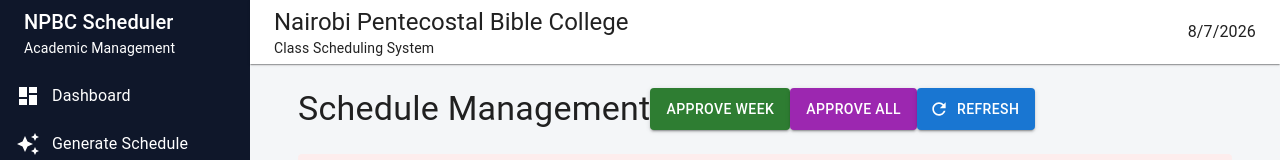
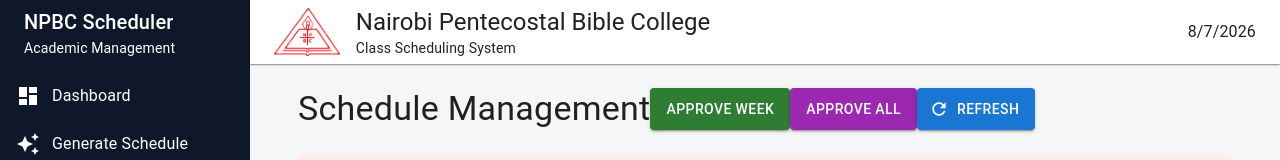
Before and after one commit to npbcsystem/scheduler, a React app in the folder frontend/: page / in a window 1280 px wide. Shown: the top 160 px of the page. Built offline with nearby package versions, Linux system fonts and the light colour scheme; no server answers; the HTML template or start-up script is replaced by a standard one.

Commit message:
update UI edit

```diff
--- a/frontend/src/components/dialogs/EditScheduleDialog.jsx
+++ b/frontend/src/components/dialogs/EditScheduleDialog.jsx
@@ -140,8 +140,8 @@
               value={status}
               onChange={(e) => setStatus(e.target.value)}
             >
-              <MenuItem value="PENDING">Pending</MenuItem>
-
+              <MenuItem value="DRAFT">Draft</MenuItem>
+              <MenuItem value="APPROVED">Approved</MenuItem>
               <MenuItem value="COMPLETED">Completed</MenuItem>
 
               <MenuItem value="CANCELLED">Cancelled</MenuItem>
--- a/frontend/src/components/layout/Header.jsx
+++ b/frontend/src/components/layout/Header.jsx
@@ -13,7 +13,20 @@
       elevation={1}
     >
       <Toolbar>
-        <Box sx={{ flexGrow: 1 }}>
+        {/* Container for Logo + Text */}
+        <Box sx={{ display: "flex", alignItems: "center", gap: 2, flexGrow: 1 }}>
+          <Box
+            component="img"
+            src="/npbc-logo-2.png" // Path relative to your public/ directory
+            alt="NPBC Logo"
+            sx={{
+              height: 48, // Adjust logo height as needed
+              width: "auto",
+              objectFit: "contain",
+            }}
+          />
+
+          <Box>
             <Typography
               variant="h5"
               fontWeight="bold"
@@ -28,10 +41,9 @@
               Class Scheduling System
             </Typography>
           </Box>
+        </Box>
 
-        <Typography
-          color="text.secondary"
-        >
+        <Typography color="text.secondary">
           {new Date().toLocaleDateString()}
         </Typography>
       </Toolbar>
--- a/frontend/src/pages/Schedules.jsx
+++ b/frontend/src/pages/Schedules.jsx
@@ -317,7 +317,15 @@
                         </Typography>
                       </TableCell>
 
-                      <TableCell>{schedule.lecturer?.name}</TableCell>
+                      <TableCell>
+                        <Typography variant="body2" color="text.secondary">
+                          {schedule.lecturer?.name}
+                        </Typography>
+                        <Typography variant="body2" color="text.secondary">
+                          {schedule.lecturer?.phone}
+                        </Typography>
+
+                        </TableCell>
 
                       <TableCell>
                         <Chip
```
Also changed, not shown: frontend/public/npbc-logo-2.png (added). Lines whose indentation alone changed are shown as unchanged.
